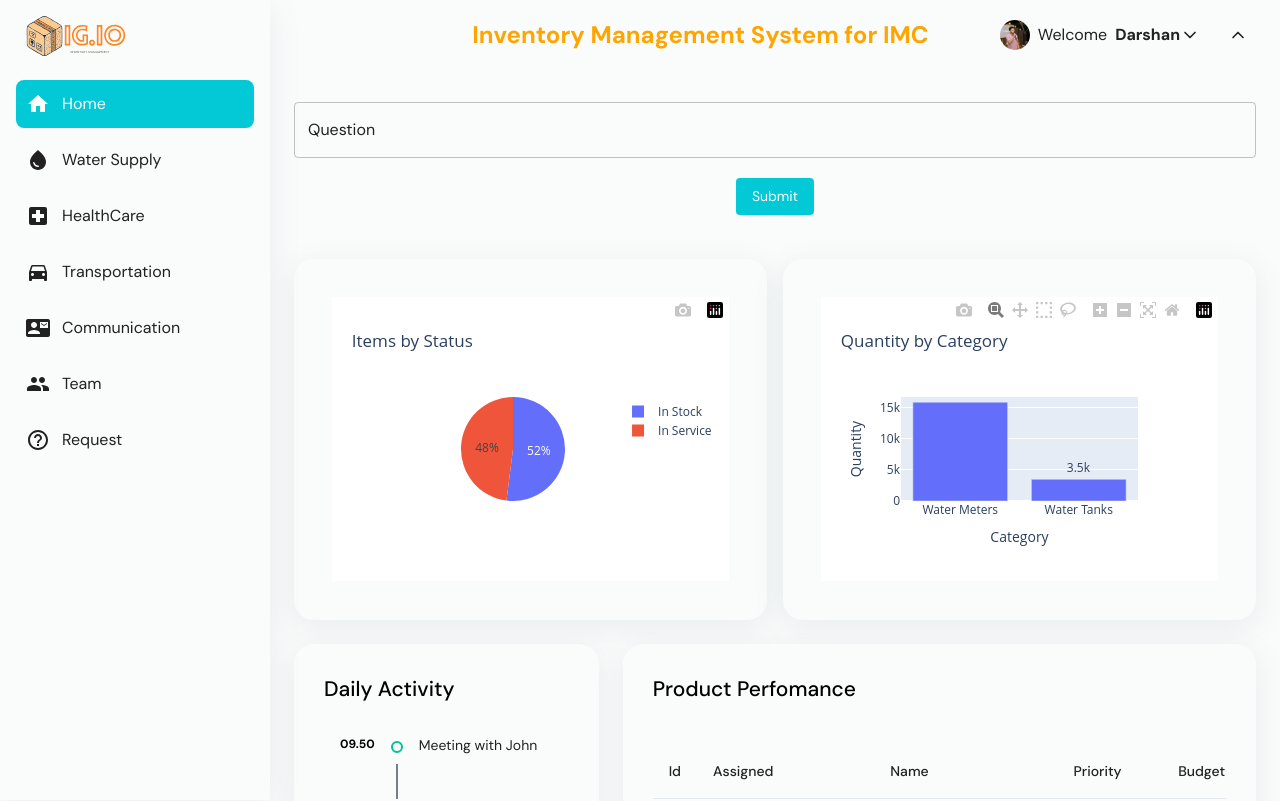
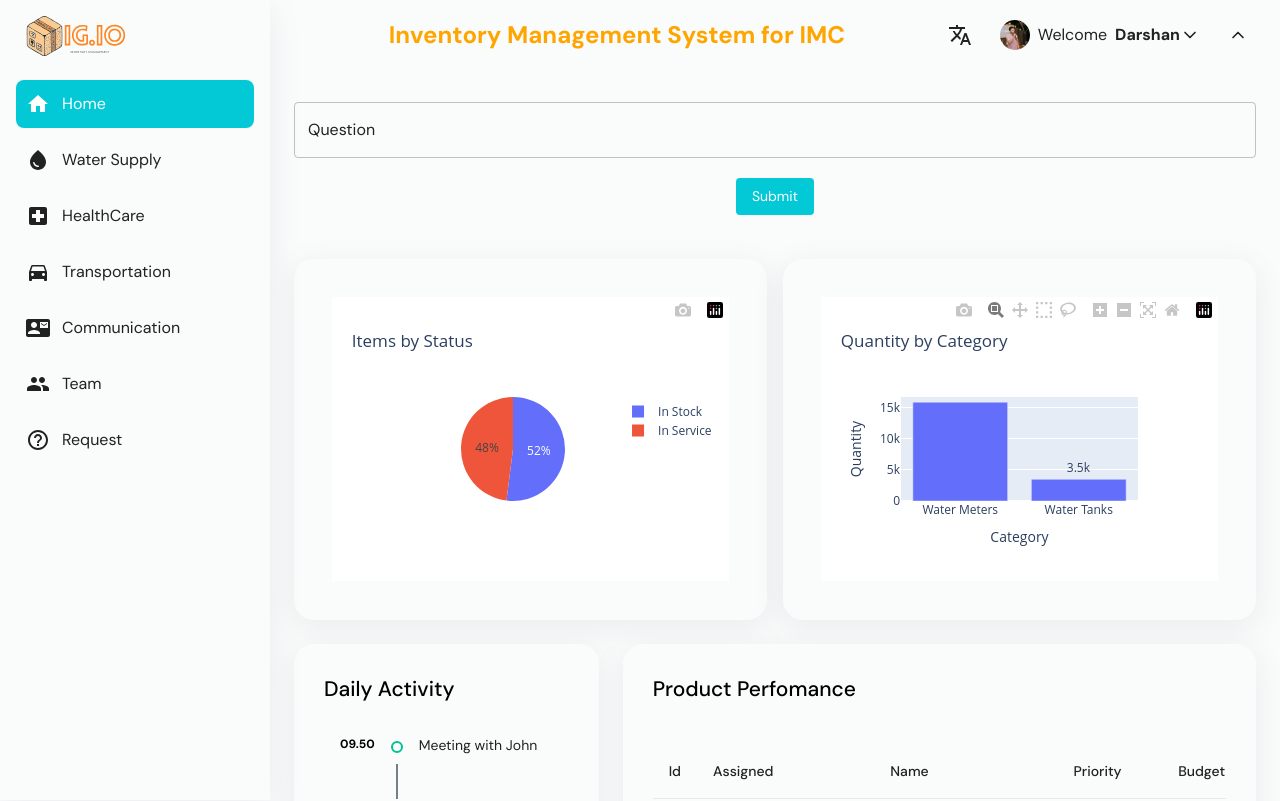
Before and after one commit to darshansharma19/Hack-Ndore, a Next.js app: page / in a window 1280 px wide. Shown: the top 801 px of the page. Built offline with nearby package versions, Linux system fonts and the light colour scheme.

Commit message:
Error fix

```diff
--- a/src/app/(DashboardLayout)/layout/header/Header.tsx
+++ b/src/app/(DashboardLayout)/layout/header/Header.tsx
@@ -3,6 +3,7 @@ import { Box, AppBar, Toolbar, styled, Stack, IconButton, TextField, Button, Cir
 import PropTypes from 'prop-types';
 import { IconMenu2, IconChevronDown, IconChevronUp } from '@tabler/icons-react';
 import Profile from './Profile';
+import TranslateIcon from '@mui/icons-material/Translate'; // Import the language translation icon
 
 interface HeaderProps {
   toggleMobileSidebar: (event: React.MouseEvent<HTMLElement>) => void;
@@ -70,7 +71,7 @@ const Header = ({ toggleMobileSidebar }: HeaderProps) => {
           >
             <IconMenu2 width="20" height="20" />
           </IconButton>
-          <Box flexGrow={1} />
+          <Box flexGrow={1} display="flex" alignItems="center" justifyContent="center">
             <Typography
               variant="h2"
               component="div"
@@ -78,12 +79,16 @@ const Header = ({ toggleMobileSidebar }: HeaderProps) => {
                 flexGrow: 1,
                 textAlign: 'center',
                 fontWeight: 'bold',
-              color: '#FFA500' ,
+                color: '#FFA500', // Orange color for text
               }}
             >
               Inventory Management System for IMC
             </Typography>
+          </Box>
           <Stack spacing={1} direction="row" alignItems="center">
+            <IconButton color="inherit" aria-label="language-translate">
+              <TranslateIcon />
+            </IconButton>
             <Profile />
             <Tooltip title="Quick Search" arrow>
               <IconButton
@@ -116,7 +121,7 @@ const Header = ({ toggleMobileSidebar }: HeaderProps) => {
             {error && <Typography color="error" style={{ marginTop: '20px' }}>{error}</Typography>}
             {tankCount !== null && !loading && !error && (
               <Typography variant="h6" style={{ marginTop: '20px' }}>
-                Tank Count: {tankCount}
+              {tankCount}
               </Typography>
             )}
           </Box>
```
Lines whose indentation alone changed are shown as unchanged.
